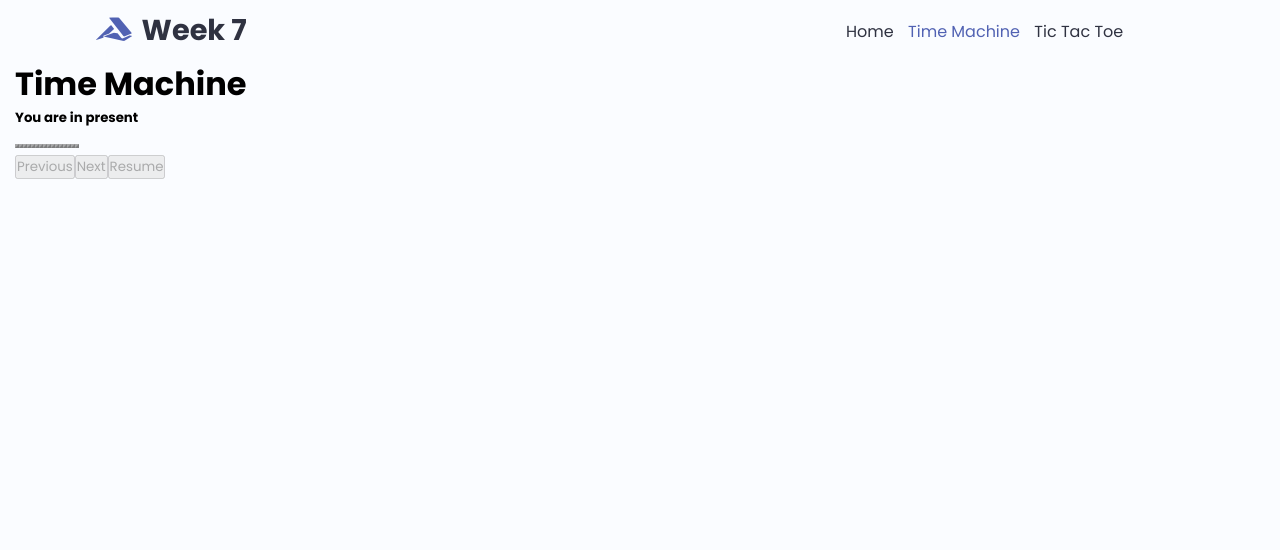
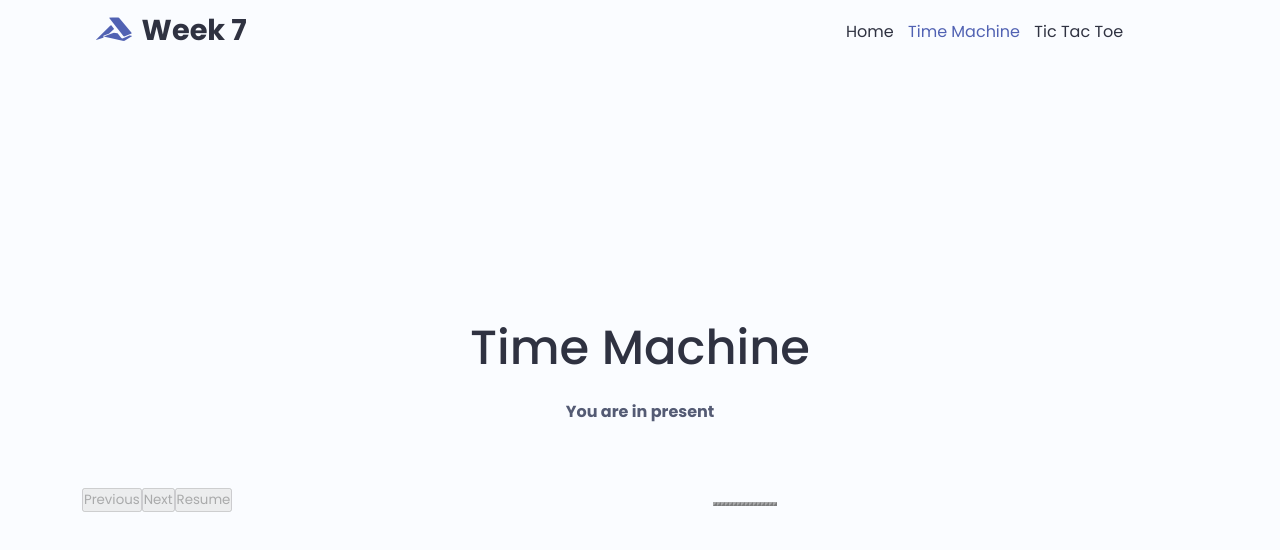
Before and after one commit to juliocanizalez/games, a React (Create React App) app: page /machine in a window 1280 px wide. Shown: the top 550 px of the page. Built offline with nearby package versions, Linux system fonts and the light colour scheme.

Commit message:
:hammer: Add import for styles

```diff
--- a/src/containers/TimeMachine.tsx
+++ b/src/containers/TimeMachine.tsx
@@ -11,6 +11,7 @@ import {
 } from '../reducers/TimeMachine/ITimeMachine';
 import TimeMachineActionsTypes from '../reducers/TimeMachine/TimeMachineActionTypes';
 import InitialState from '../reducers/TimeMachine/InitialState';
+import '../styles/components/TimeMachine/time-machine.scss';
 
 const TimeMachine: React.FC = () => {
   const size = 4;
@@ -71,16 +72,13 @@ const TimeMachine: React.FC = () => {
     });
   };
   return (
-    <div>
+    <div className='machine'>
       <h1>Time Machine</h1>
-      <div>
-        <h5>{isTraveling ? 'Traveling in time' : 'You are in present'}</h5>
+      <div className='machine-status'>
+        <h4>{isTraveling ? 'Traveling in time' : 'You are in present'}</h4>
       </div>
-      <div>
-        <div>
-          <Board squares={squares} handleClick={handleClick} isTraveling={isTraveling} />
-        </div>
-        <div>
+      <div className='machine-container'>
+        <div className='machine-container__menu'>
           <Menu
             getPreviousValue={handleGetPrevious}
             handleResume={handleResume}
@@ -88,6 +86,9 @@ const TimeMachine: React.FC = () => {
             timeLength={timeLength}
           />
         </div>
+        <div className='machine-container__board'>
+          <Board squares={squares} handleClick={handleClick} isTraveling={isTraveling} />
+        </div>
       </div>
     </div>
   );
```
